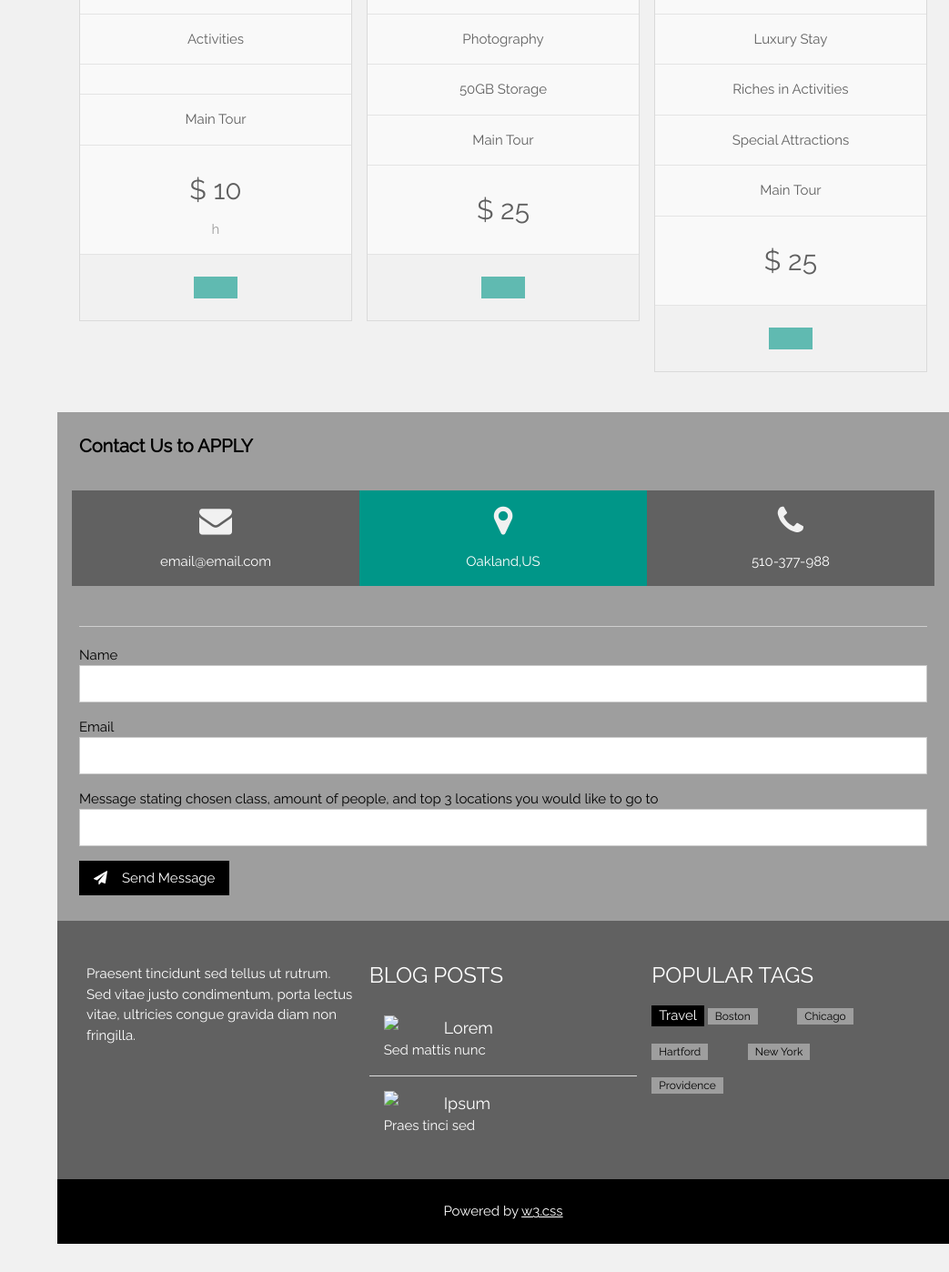
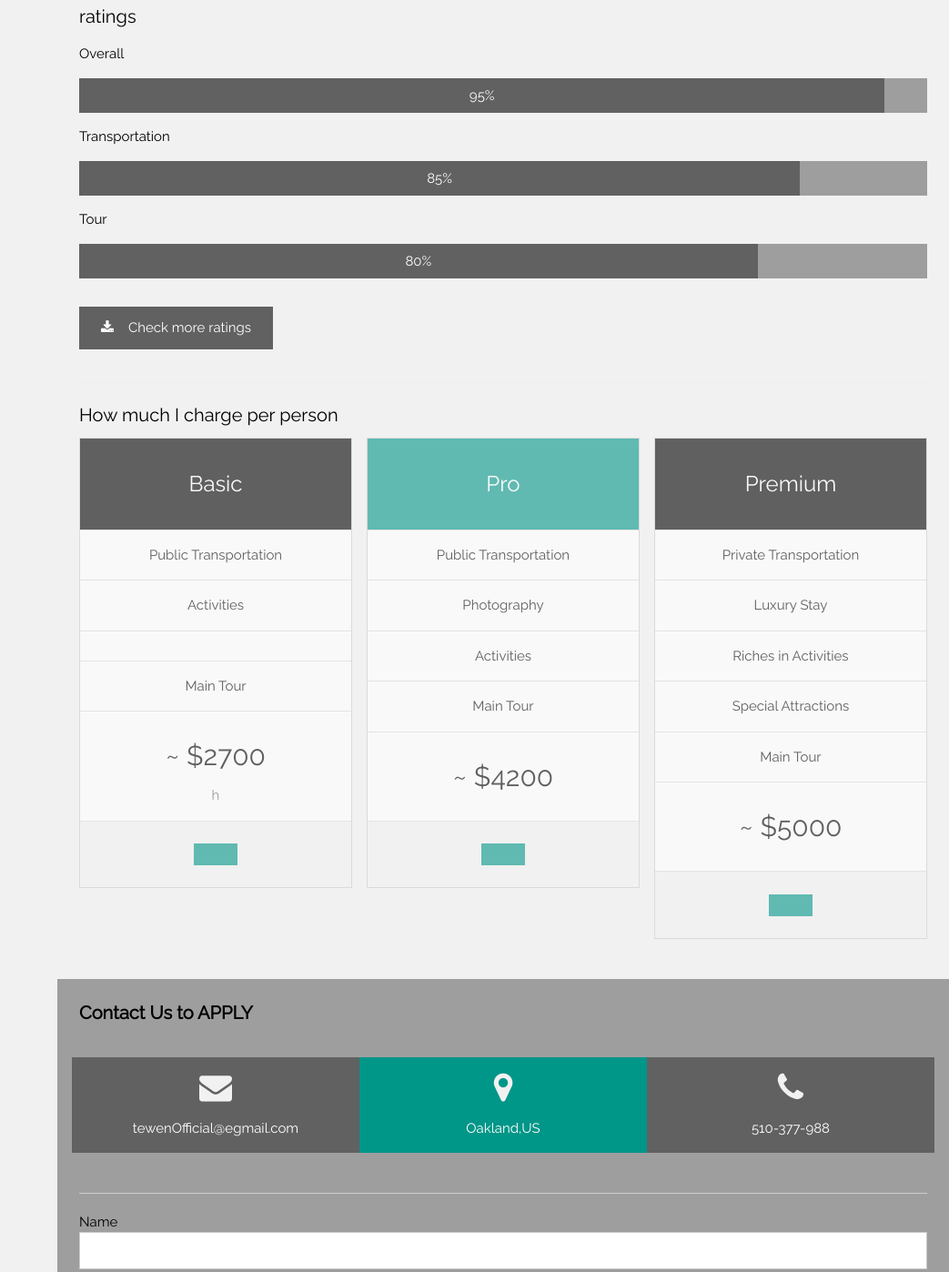
Before and after one commit to Nahomt16/Final-Project, a plain HTML site: page index.html in a window 1280 px wide. Shown: the part 2987-4385 px from the top of the page at 91% size, without its empty margins (237-1280 px from the left). Before the commit the page ends 4354 px from the top, so only its background shows below. Drawn offline with nearby package versions, Linux system fonts and the light colour scheme.

Commit message:
second commit

```diff
--- a/index.html
+++ b/index.html
@@ -113,38 +113,44 @@ body,h1,h2,h3,h4,h5,h6 {font-family: "Raleway", sans-serif}
 
 
 
-  <!-- Images of Me -->
+
   <div class="w3-row-padding w3-padding-16" id="about">
     <div class="w3-col m6">
-      <img src="/w3images/avatar_g.jpg" alt="Me" style="width:100%">
+      <img src="Tour.jpeg" alt="Me" style="width:100%">
     </div>
     <div class="w3-col m6">
-      <img src="/w3images/me2.jpg" alt="Me" style="width:100%">
+      <img src="Unknown.jpeg" alt="Me" style="width:100%">
     </div>
   </div>
 
   <div class="w3-container w3-padding-large" style="margin-bottom:32px">
     <h4><b>Tewen</b></h4>
-    <p>Just me, myself and I, exploring the universe of unknownment. I have a heart of love and an interest of lorem ipsum and mauris neque quam blog. I want to share my world with you. Praesent tincidunt sed tellus ut rutrum. Sed vitae justo condimentum, porta lectus vitae, ultricies congue gravida diam non fringilla. Praesent tincidunt sed tellus ut rutrum. Sed vitae justo condimentum, porta lectus vitae, ultricies congue gravida diam non fringilla.</p>
+    <p>Tewen is a unique tourist business site that aims to spread awareness about social issues in various cities while offering traditional tourist experiences. Founded by Nahom Tewelde, a high school student from San Francisco, Tewen operates in six cities: Boston, Chicago, Hartford, New York City, Providence, and San Francisco.
+
+      Unlike typical tourist sites run by adults, Tewen stands out by employing local teenagers as guides. These young guides are not only knowledgeable about the city's attractions but also well-versed in its social challenges. For instance, in San Francisco, they educate tourists about homelessness, which is a prevalent issue in the city. Visitors to Tewen's website can choose tours that focus on understanding and learning about these urban challenges, in addition to enjoying the usual tourist attractions like driving across the Golden Gate Bridge or visiting Fisherman's Wharf.
+
+      The core mission of Tewen is to raise awareness about societal issues across different cities. By offering tours that highlight these challenges, Tewen encourages visitors to not only enjoy the sights but also gain a deeper understanding of the city's social landscape. This approach is intended to foster empathy, education, and potentially inspire action among tourists and locals alike.
+
+      In summary, Tewen leverages tourism as a platform to educate and spread awareness about the complex social issues faced by cities such as homelessness, thereby engaging both visitors and local youth in meaningful dialogue and advocacy.</p>
     <hr>
 
-    <h4>Technical Skills</h4>
+    <h4>ratings</h4>
     <!-- Progress bars / Skills -->
-    <p>Photography</p>
+    <p>Overall</p>
     <div class="w3-grey">
       <div class="w3-container w3-dark-grey w3-padding w3-center" style="width:95%">95%</div>
     </div>
-    <p>Web Design</p>
+    <p>Transportation</p>
     <div class="w3-grey">
       <div class="w3-container w3-dark-grey w3-padding w3-center" style="width:85%">85%</div>
     </div>
-    <p>Photoshop</p>
+    <p>Tour</p>
     <div class="w3-grey">
       <div class="w3-container w3-dark-grey w3-padding w3-center" style="width:80%">80%</div>
     </div>
     <p>
       <button class="w3-button w3-dark-grey w3-padding-large w3-margin-top w3-margin-bottom">
-        <i class="fa fa-download w3-margin-right"></i>Download Resume
+        <i class="fa fa-download w3-margin-right"></i>Check more ratings
       </button>
     </p>
     <hr>
@@ -160,7 +166,7 @@ body,h1,h2,h3,h4,h5,h6 {font-family: "Raleway", sans-serif}
           <li class="w3-padding-16"></li>
           <li class="w3-padding-16">Main Tour</li>
           <li class="w3-padding-16">
-            <h2>$ 10</h2>
+            <h2> ~ $2700</h2>
             <span class="w3-opacity">h</span>
           </li>
           <li class="w3-light-grey w3-padding-24">
@@ -174,10 +180,10 @@ body,h1,h2,h3,h4,h5,h6 {font-family: "Raleway", sans-serif}
           <li class="w3-teal w3-xlarge w3-padding-32">Pro</li>
           <li class="w3-padding-16">Public Transportation</li>
           <li class="w3-padding-16">Photography</li>
-          <li class="w3-padding-16">50GB Storage</li>
+          <li class="w3-padding-16">Activities</li>
           <li class="w3-padding-16">Main Tour</li>
           <li class="w3-padding-16">
-            <h2>$ 25</h2>
+            <h2> ~ $4200 </h2>
             <span class="w3-opacity"></span>
           </li>
           <li class="w3-light-grey w3-padding-24">
@@ -195,7 +201,7 @@ body,h1,h2,h3,h4,h5,h6 {font-family: "Raleway", sans-serif}
           <li class="w3-padding-16">Special Attractions</li>
           <li class="w3-padding-16"> Main Tour</li>
           <li class="w3-padding-16">
-            <h2>$ 25</h2>
+            <h2> ~ $5000</h2>
             <span class="w3-opacity"></span>
           </li>
           <li class="w3-light-grey w3-padding-24">
@@ -212,7 +218,7 @@ body,h1,h2,h3,h4,h5,h6 {font-family: "Raleway", sans-serif}
     <div class="w3-row-padding w3-center w3-padding-24" style="margin:0 -16px">
       <div class="w3-third w3-dark-grey">
         <p><i class="fa fa-envelope w3-xxlarge w3-text-light-grey"></i></p>
-        <p>email@email.com</p>
+        <p>tewenOfficial@egmail.com</p>
       </div>
       <div class="w3-third w3-teal">
         <p><i class="fa fa-map-marker w3-xxlarge w3-text-light-grey"></i></p>
@@ -224,7 +230,7 @@ body,h1,h2,h3,h4,h5,h6 {font-family: "Raleway", sans-serif}
       </div>
     </div>
     <hr class="w3-opacity">
-    <form action="/action_page.php" target="_blank">
+    <form action="MESSAGEUS.html" target="_blank">
       <div class="w3-section">
         <label>Name</label>
         <input class="w3-input w3-border" type="text" name="Name" required>
@@ -246,7 +252,7 @@ body,h1,h2,h3,h4,h5,h6 {font-family: "Raleway", sans-serif}
   <div class="w3-row-padding">
     <div class="w3-third">
       <h3></h3>
-      <p>Praesent tincidunt sed tellus ut rutrum. Sed vitae justo condimentum, porta lectus vitae, ultricies congue gravida diam non fringilla.</p>
+      <p></p>
 
     </div>
 
@@ -254,14 +260,14 @@ body,h1,h2,h3,h4,h5,h6 {font-family: "Raleway", sans-serif}
       <h3>BLOG POSTS</h3>
       <ul class="w3-ul w3-hoverable">
         <li class="w3-padding-16">
-          <img src="/w3images/workshop.jpg" class="w3-left w3-margin-right" style="width:50px">
-          <span class="w3-large">Lorem</span><br>
-          <span>Sed mattis nunc</span>
+
+          <span class="w3-large">Instagram</span><br>
+          <span>TewenOfficial</span>
         </li>
         <li class="w3-padding-16">
-          <img src="/w3images/gondol.jpg" class="w3-left w3-margin-right" style="width:50px">
-          <span class="w3-large">Ipsum</span><br>
-          <span>Praes tinci sed</span>
+
+          <span class="w3-large">Facebook</span><br>
+          <span>TewenOfficial</span>
         </li>
       </ul>
     </div>
```
Also changed, not shown: MESSAGEUS.html (added, +9 -0 lines), Tour.jpeg (added), contact.html (added).
